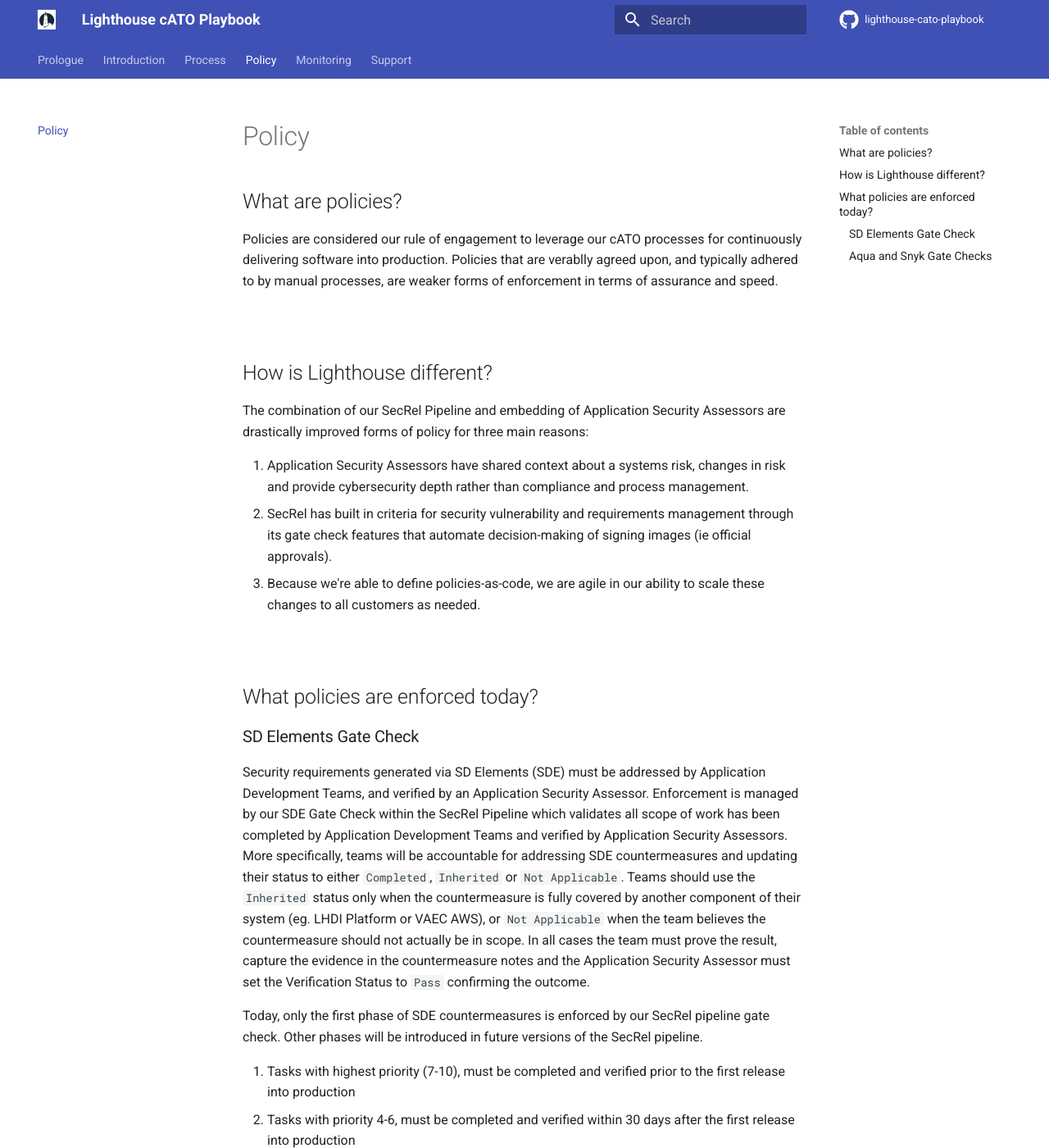
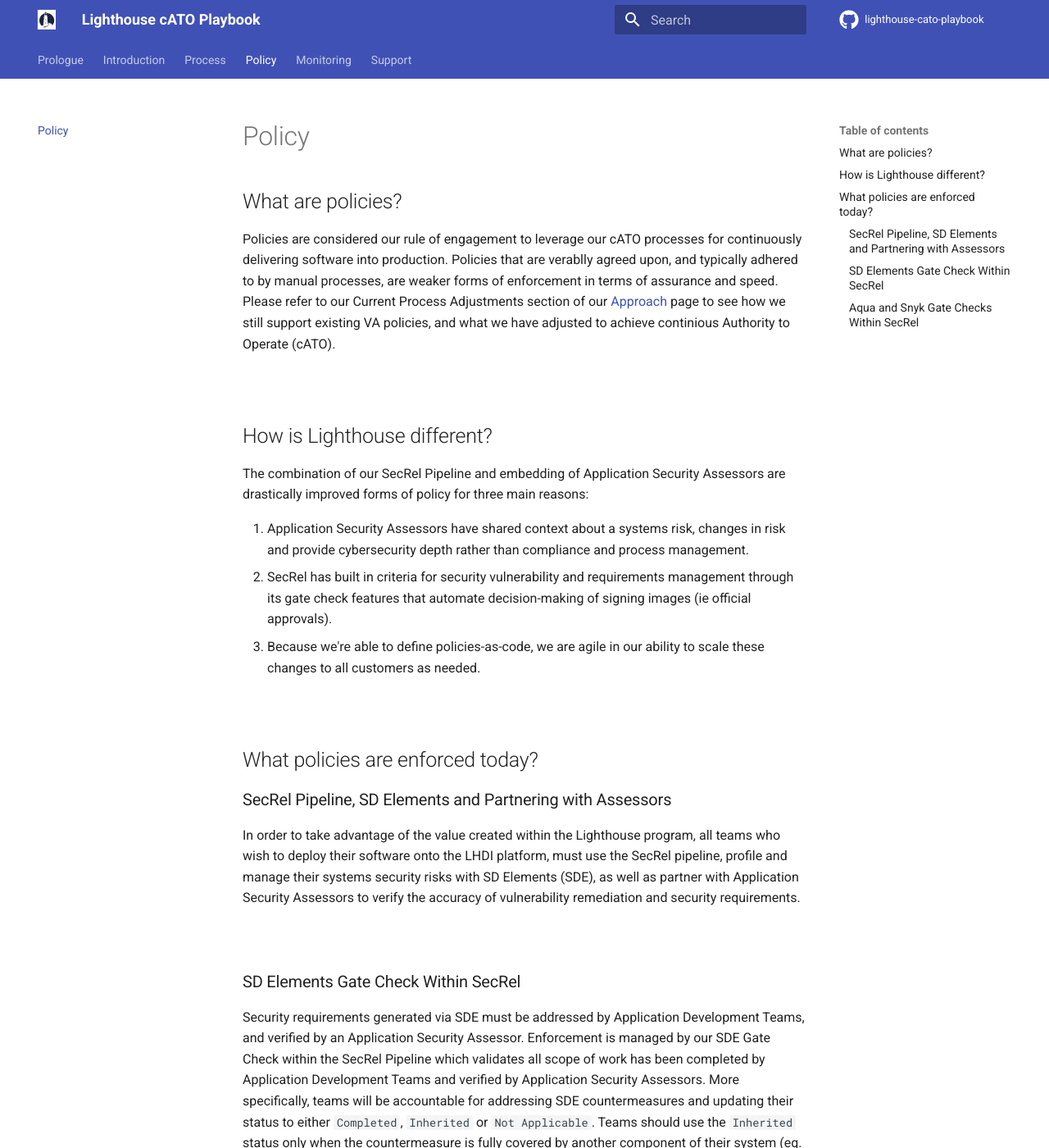
Before and after one commit to rise8-us/cato-playbook, an MkDocs documentation site: the page built from docs/policy.md, in a window 1280 px wide and 1400 px high. Shown: the whole window at 82% size. Built offline with MkDocs 1.6.1 and Material for MkDocs 9.7.7, drawn with Linux system fonts in a browser that asks for light colours; comment, search, counter and statistics services are not loaded; some of the changed text lies outside the part shown.

Commit message:
Update policy.md

```diff
--- a/docs/policy.md
+++ b/docs/policy.md
@@ -1,7 +1,7 @@
 # Policy
 
 ## What are policies?
-Policies are considered our rule of engagement to leverage our cATO processes for continuously delivering software into production. Policies that are verablly agreed upon, and typically adhered to by manual processes, are weaker forms of enforcement in terms of assurance and speed.
+Policies are considered our rule of engagement to leverage our cATO processes for continuously delivering software into production. Policies that are verablly agreed upon, and typically adhered to by manual processes, are weaker forms of enforcement in terms of assurance and speed. Please refer to our Current Process Adjustments section of our [Approach](approach.md) page to see how we still support existing VA policies, and what we have adjusted to achieve continious Authority to Operate (cATO).
 
 <br/>
 
@@ -16,8 +16,13 @@
 
 ## What policies are enforced today?
 
-### SD Elements Gate Check
-Security requirements generated via SD Elements (SDE) must be addressed by Application Development Teams, and verified by an Application Security Assessor. Enforcement is managed by our SDE Gate Check within the SecRel Pipeline which validates all scope of work has been completed by Application Development Teams and verified by Application Security Assessors. More specifically, teams will be accountable for addressing SDE countermeasures and updating their status to either `Completed`, `Inherited` or `Not Applicable`. Teams should use the `Inherited` status only when the countermeasure is fully covered by another component of their system (eg. LHDI Platform or VAEC AWS), or `Not Applicable` when the team believes the countermeasure should not actually be in scope. In all cases the team must prove the result, capture the evidence in the countermeasure notes and the Application Security Assessor must set the Verification Status to `Pass` confirming the outcome.
+### SecRel Pipeline, SD Elements and Partnering with Assessors
+In order to take advantage of the value created within the Lighthouse program, all teams who wish to deploy their software onto the LHDI platform, must use the SecRel pipeline, profile and manage their systems security risks with SD Elements (SDE), as well as partner with Application Security Assessors to verify the accuracy of vulnerability remediation and security requirements.
+
+<br/>
+
+### SD Elements Gate Check Within SecRel
+Security requirements generated via SDE must be addressed by Application Development Teams, and verified by an Application Security Assessor. Enforcement is managed by our SDE Gate Check within the SecRel Pipeline which validates all scope of work has been completed by Application Development Teams and verified by Application Security Assessors. More specifically, teams will be accountable for addressing SDE countermeasures and updating their status to either `Completed`, `Inherited` or `Not Applicable`. Teams should use the `Inherited` status only when the countermeasure is fully covered by another component of their system (eg. LHDI Platform or VAEC AWS), or `Not Applicable` when the team believes the countermeasure should not actually be in scope. In all cases the team must prove the result, capture the evidence in the countermeasure notes and the Application Security Assessor must set the Verification Status to `Pass` confirming the outcome.
 
 Today, only the first phase of SDE countermeasures is enforced by our SecRel pipeline gate check. Other phases will be introduced in future versions of the SecRel pipeline.
 
@@ -25,7 +30,9 @@
 2. Tasks with priority 4-6, must be completed and verified within 30 days after the first release into production
 3. Tasks with priority 1-3, must be completed and verified within 60 days after the first release into production
 
-### Aqua and Snyk Gate Checks
+<br/>
+
+### Aqua and Snyk Gate Checks Within SecRel
 - Critical and high severity vulnerabilities detected via Static Application Security Testing (SAST) must be mitigated
 prior to deployment into both staging and production environments. Detection is **automated** via the
 [Secure Release Pipeline](https://department-of-veterans-affairs.github.io/lighthouse-tornado). Enforcement is
```
